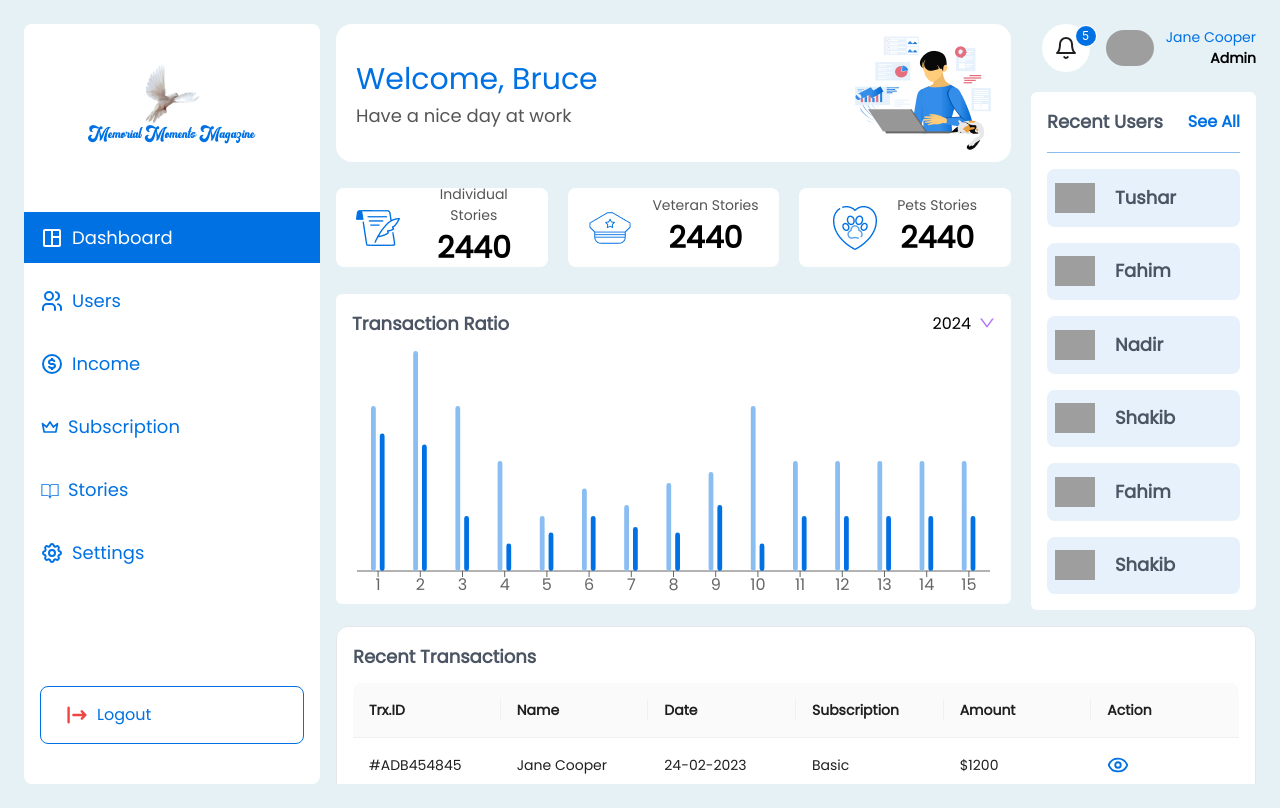
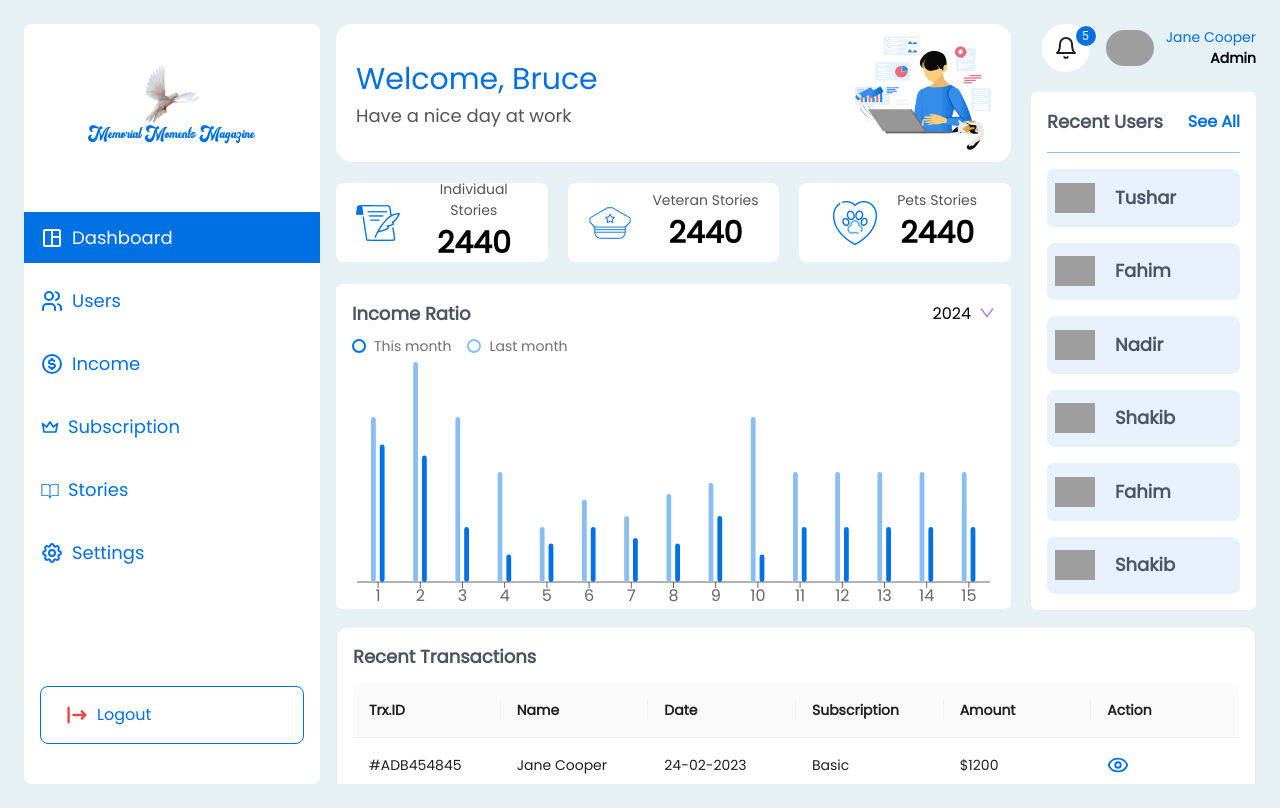
Before and after one commit to bdCalling-Sdt-hub/memorial-dashboard, a React (Vite) app: page / in a window 1280 px wide. Built offline with nearby package versions, Linux system fonts and the light colour scheme; grey boxes are pictures that could not be loaded.

Commit message:
income ration modify

```diff
--- a/src/components/DashboardHome/TransactionRatio.tsx
+++ b/src/components/DashboardHome/TransactionRatio.tsx
@@ -31,10 +31,10 @@ const TransactionRatio = () => {
 
   return (
     // <div className="grid grid-cols-3 gap-5 mt-4 overflow-hidden h-[310px]">
-    <div className="overflow-hidden h-[310px] rounded-md">
+    <div className="overflow-hidden h-[325px] rounded-md">
       <div className="bg-white col-span-2 p-4">
         <div className="flex items-center justify-between mb-2">
-          <HeadingText>Transaction Ratio</HeadingText>
+          <HeadingText>Income Ratio</HeadingText>
           <Dropdown
             menu={{
               items,
@@ -54,6 +54,16 @@ const TransactionRatio = () => {
               </Space>
             </a>
           </Dropdown>
+        </div>
+        <div className="flex items-center gap-4">
+          <div className="flex items-center gap-2">
+            <div className="w-[14px] h-[14px] rounded-full border-[2px] border-[#0071E3]"></div>
+            <p className="text-[14px] font-normal text-[#717070]">This month</p>
+          </div>
+          <div className="flex items-center gap-2">
+            <div className="w-[14px] h-[14px] rounded-full  border-[2px] border-[#8ABEF2]"></div>
+            <p className="text-[14px] font-normal text-[#717070]">Last month</p>
+          </div>
         </div>
         <Suspense fallback={<p className="text-center">Loading...</p>}>
           <Chart />
```
